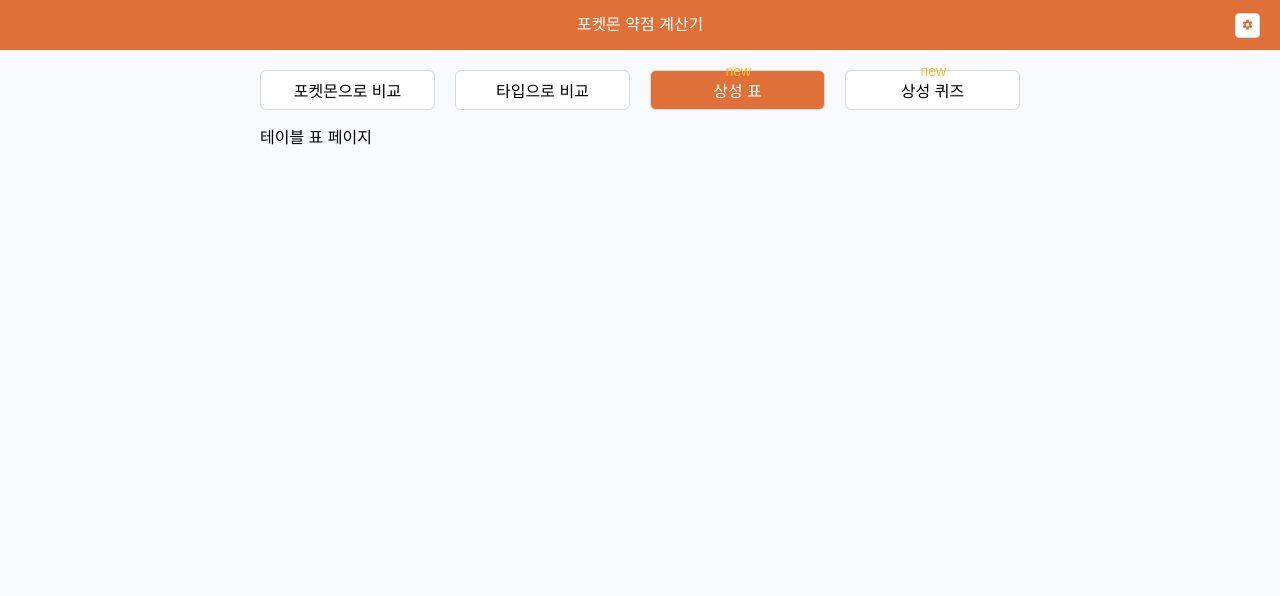
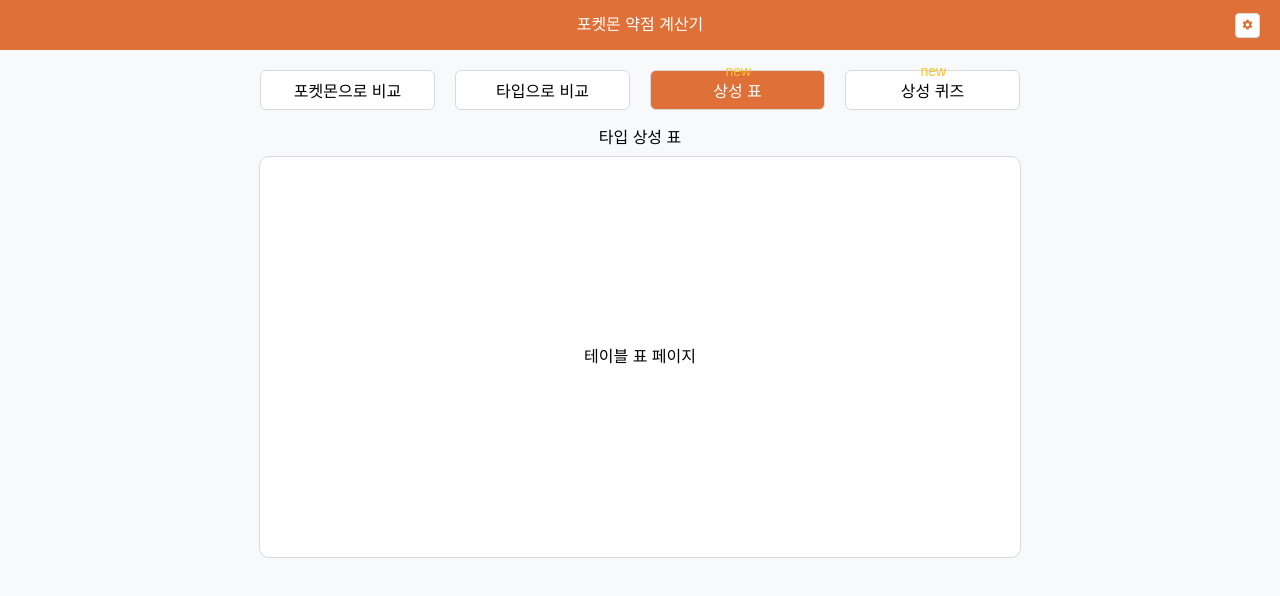
Before and after one commit to changchangwoo/POKE-MATCH-TYPE, a React (Vite) app: page /table in a window 1280 px wide. Shown: the top 596 px of the page. Built offline with nearby package versions, Linux system fonts and the light colour scheme; a small style sheet from the web is missing.

Commit message:
Refactor : 퀴즈1 유형 데이터 변경 및 퀴즈 중복 답안 제거

```diff
--- a/src/components/quizes/QuizMain.tsx
+++ b/src/components/quizes/QuizMain.tsx
@@ -26,11 +26,14 @@
     const isCorrect = answer === correct;
 
     setAlertType(isCorrect ? "correct" : "incorrect");
+    setTimeout(() => setAlertType(null), 3000);
+    setProgressArr(
+      progressArr.map((item, idx) =>
+        idx === progress ? { step: isCorrect ? "correct" : "wrong" } : item
+      )
+    );
 
-    setTimeout(() => {
-      setAlertType(null);
-      setProgress((prev) => prev + 1);
-    }, 3000);
+    setProgress((prev) => prev + 1);
   };
 
   useEffect(() => {
@@ -43,7 +46,7 @@
         idx === progress ? { step: "current" } : item
       )
     );
-    const curQuizType = getRandomNum(3);
+    const curQuizType = 2;
     setQuizType(curQuizType);
   }, [progress]);
 
--- a/src/components/quizes/QuizType0_damageEffectiveness.tsx
+++ b/src/components/quizes/QuizType0_damageEffectiveness.tsx
@@ -11,27 +11,25 @@
   progress: number;
 }
 
-const QuizType0_damageEffectiveness = ({ submitAnswer, progress }: QuizType0_Props) => {
+const QuizType0_damageEffectiveness = ({
+  submitAnswer,
+  progress,
+}: QuizType0_Props) => {
   const { questionArr, quizNum, groupResult, matchDatas } =
     useGetDetailPokemonForQuiz(progress);
 
-  if (!questionArr || quizNum === undefined || !groupResult || !matchDatas)
-    {
-      console.log(questionArr, quizNum, groupResult, matchDatas)
-      console.log("렌더 안되서 리턴")
-      return null;
-    }
+  if (!questionArr || quizNum === undefined || !groupResult || !matchDatas) {
+    return null;
+  }
   return (
     <div css={matchCardContainer}>
       <h1 css={title}>
-        해당 포켓몬을 공격했을 때,<br/>
+        해당 포켓몬을 공격했을 때,
+        <br />
         <b>{groupResult[quizNum].damage}배의 데미지를 가하는 타입</b>은?
       </h1>
       <div css={imgBox(matchDatas.types[0].no)}>
-        <img
-          src={matchDatas.imgs}
-          alt={`Pokemon ${matchDatas.no}`}
-        />
+        <img src={matchDatas.imgs} alt={`Pokemon ${matchDatas.no}`} />
       </div>
       <div css={pokeTypes}>
         {matchDatas.types.map((type) => (
@@ -40,7 +38,7 @@
           </TypeBadge>
         ))}
       </div>
-        <QuizAnswer questionArr={questionArr} submitAnswer={submitAnswer} />
+      <QuizAnswer questionArr={questionArr} submitAnswer={submitAnswer} />
     </div>
   );
 };
--- a/src/components/quizes/QuizType1_quizTypeInference.tsx
+++ b/src/components/quizes/QuizType1_quizTypeInference.tsx
@@ -18,7 +18,11 @@
 const QuizType1_quizTypeInference = ({ submitAnswer }: QuizType1_Props) => {
   const [questionArr, setQuetstionArr] = useState<Types[]>([]);
   const randQuiz = getRandomNum(quizType1_data.length);
-  const randBlank = getRandomNum(quizType1_data[randQuiz].length);
+  let randBlank = 0;
+  while (randBlank === 0 || randBlank === quizType1_data[randQuiz].length - 1) {
+    randBlank = getRandomNum(quizType1_data[randQuiz].length);
+  }
+
   const answer = quizType1_data[randQuiz][randBlank];
 
   useEffect(() => {
@@ -73,7 +77,7 @@
                       : "var(--text)",
                 }}
               >
-                {">"}
+                {"<"}
               </h2>
             </React.Fragment>
           ))}
--- a/src/components/quizes/QuizType2_typeDescription.tsx
+++ b/src/components/quizes/QuizType2_typeDescription.tsx
@@ -97,7 +97,7 @@
               data-name={damage}
               css={answerButton(isChecked)}
             >
-              {damage}의 피해를 입힌다.
+              {damage}배의 피해를 입힌다.
             </button>
           );
         })}
--- a/src/components/search/SearchStyles.ts
+++ b/src/components/search/SearchStyles.ts
@@ -35,6 +35,7 @@
 
 export const suggestionsList = css`
   top: 50px;
+  color: var(--text);
   position: absolute;
   z-index: 100;
   width: 100%;
--- a/src/datas/quizType1Data.json
+++ b/src/datas/quizType1Data.json
@@ -2,52 +2,61 @@
   [
     { "no": 12, "name": "grass" },
     { "no": 10, "name": "fire" },
-    { "no": 11, "name": "water" }
+    { "no": 11, "name": "water" },
+    { "no": 12, "name": "grass" }
   ],
   [
     { "no": 12, "name": "grass" },
     { "no": 4, "name": "poison" },
-    { "no": 5, "name": "ground" }
+    { "no": 5, "name": "ground" },
+    { "no": 12, "name": "grass" }
   ],
   [
     { "no": 10, "name": "fire" },
     { "no": 6, "name": "rock" },
-    { "no": 9, "name": "steel" }
+    { "no": 9, "name": "steel" },
+    { "no": 10, "name": "fire" }
   ],
   [
     { "no": 2, "name": "fighting" },
     { "no": 3, "name": "flying" },
-    { "no": 6, "name": "rock" }
+    { "no": 6, "name": "rock" },
+    { "no": 2, "name": "fighting" }
   ],
   [
     { "no": 2, "name": "fighting" },
     { "no": 14, "name": "psychic" },
-    { "no": 17, "name": "dark" }
+    { "no": 17, "name": "dark" },
+    { "no": 2, "name": "fighting" }
   ],
   [
     { "no": 12, "name": "grass" },
     { "no": 7, "name": "bug" },
     { "no": 10, "name": "fire" },
-    { "no": 11, "name": "water" }
+    { "no": 11, "name": "water" },
+    { "no": 12, "name": "grass" }
   ],
   [
     { "no": 10, "name": "fire" },
     { "no": 6, "name": "rock" },
     { "no": 5, "name": "ground" },
-    { "no": 12, "name": "grass" }
+    { "no": 12, "name": "grass" },
+    { "no": 10, "name": "fire" }
   ],
   [
     { "no": 12, "name": "grass" },
     { "no": 3, "name": "flying" },
     { "no": 6, "name": "rock" },
-    { "no": 5, "name": "ground" }
+    { "no": 5, "name": "ground" },
+    { "no": 12, "name": "grass" }
   ],
   [
     { "no": 10, "name": "fire" },
     { "no": 6, "name": "rock" },
     { "no": 2, "name": "fighting" },
     { "no": 18, "name": "fairy" },
-    { "no": 9, "name": "steel" }
+    { "no": 9, "name": "steel" },
+    { "no": 10, "name": "fire" }
   ],
   [
     { "no": 12, "name": "grass" },
@@ -57,40 +66,36 @@
     { "no": 2, "name": "fighting" },
     { "no": 18, "name": "fairy" },
     { "no": 4, "name": "poison" },
-    { "no": 5, "name": "ground" }
+    { "no": 5, "name": "ground" },
+    { "no": 12, "name": "grass" }
   ],
   [
     { "no": 18, "name": "fairy" },
     { "no": 10, "name": "fire" },
     { "no": 6, "name": "rock" },
-    { "no": 2, "name": "fighting" }
+    { "no": 2, "name": "fighting" },
+    { "no": 18, "name": "fairy" }
   ],
   [
     { "no": 6, "name": "rock" },
     { "no": 2, "name": "fighting" },
     { "no": 14, "name": "psychic" },
-    { "no": 7, "name": "bug" }
+    { "no": 7, "name": "bug" },
+    { "no": 6, "name": "rock" }
   ],
   [
     { "no": 6, "name": "rock" },
     { "no": 12, "name": "grass" },
-    { "no": 7, "name": "bug" }
+    { "no": 7, "name": "bug" },
+    { "no": 6, "name": "rock" }
   ],
   [
     { "no": 2, "name": "fighting" },
     { "no": 18, "name": "fairy" },
-    { "no": 9, "name": "steel" }
+    { "no": 9, "name": "steel" },
+    { "no": 2, "name": "fighting" }
   ],
-  [
-    { "no": 10, "name": "fire" },
-    { "no": 5, "name": "ground" },
-    { "no": 15, "name": "ice" }
-  ],
-  [
-    { "no": 12, "name": "grass" },
-    { "no": 3, "name": "flying" },
-    { "no": 13, "name": "electric" }
-  ],
+
   [
     { "no": 18, "name": "fairy" },
     { "no": 4, "name": "poison" },
--- a/src/pages/Table.tsx
+++ b/src/pages/Table.tsx
@@ -1,19 +1,36 @@
+import { css } from "@emotion/react";
+
 const Table = () => {
   return (
-    <div>
-      <h1>테이블 표 페이지</h1>
+    <div css={tableContainer}>
+      <h1>타입 상성 표</h1>
+      <div className="tableContents">
+        <h1>테이블 표 페이지</h1>
+      </div>
     </div>
   );
 };
 
-/*
-테이블 표 페이지는
-
-나무위키에 있는 포켓몬 타입 대응 테이블 개발
-반응형 생각해서, 크기 맞춰지도록
-저장 버튼 누르면 다운이 되어지도록,
-그 외 기능 추가할만한 거 없음 << 이게 따로 페이지가 분리될 필요가 있나?
-쓸모가 없을 것 같기도한데
-*/
-
+const tableContainer = css`
+  width: 100%;
+  display: flex;
+  flex-direction: column;
+  justify-content: center;
+  align-items: center;
+  border-radius: 30px;
+  gap: 10px;
+  h1 {
+    color: var(--text);
+  }
+  .tableContents {
+    width: 100%;
+    height: 400px;
+    background-color: var(--background);
+    border: 1px solid var(--border);
+    border-radius: 10px;
+    display: flex;
+    align-items: center;
+    justify-content: center;
+  }
+`;
 export default Table;
```
Also changed, not shown: src/hooks/useGetDetailPokemonForQuiz.ts (+3 -4 lines), src/imgs/quiz_failed.jpg (added).
